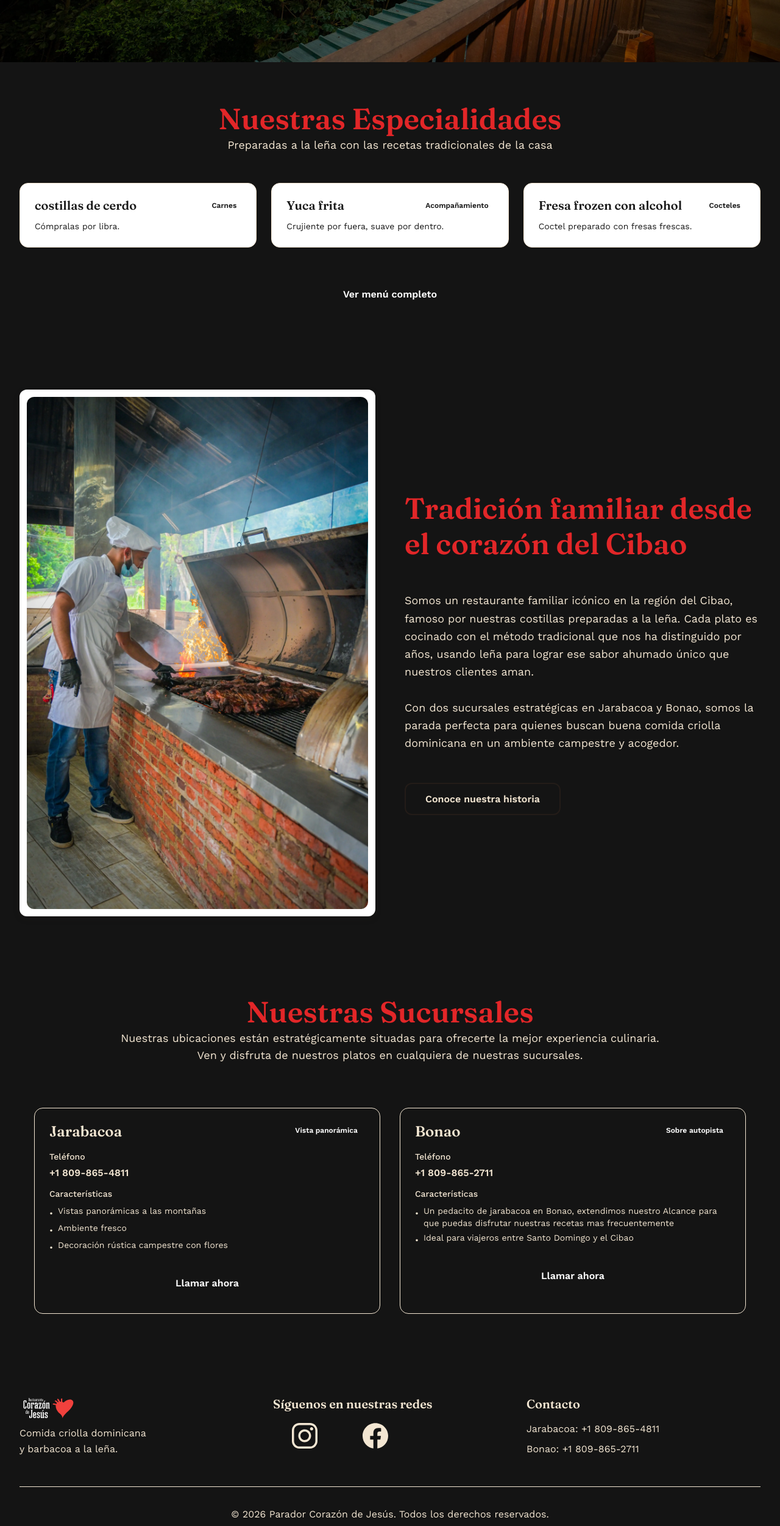
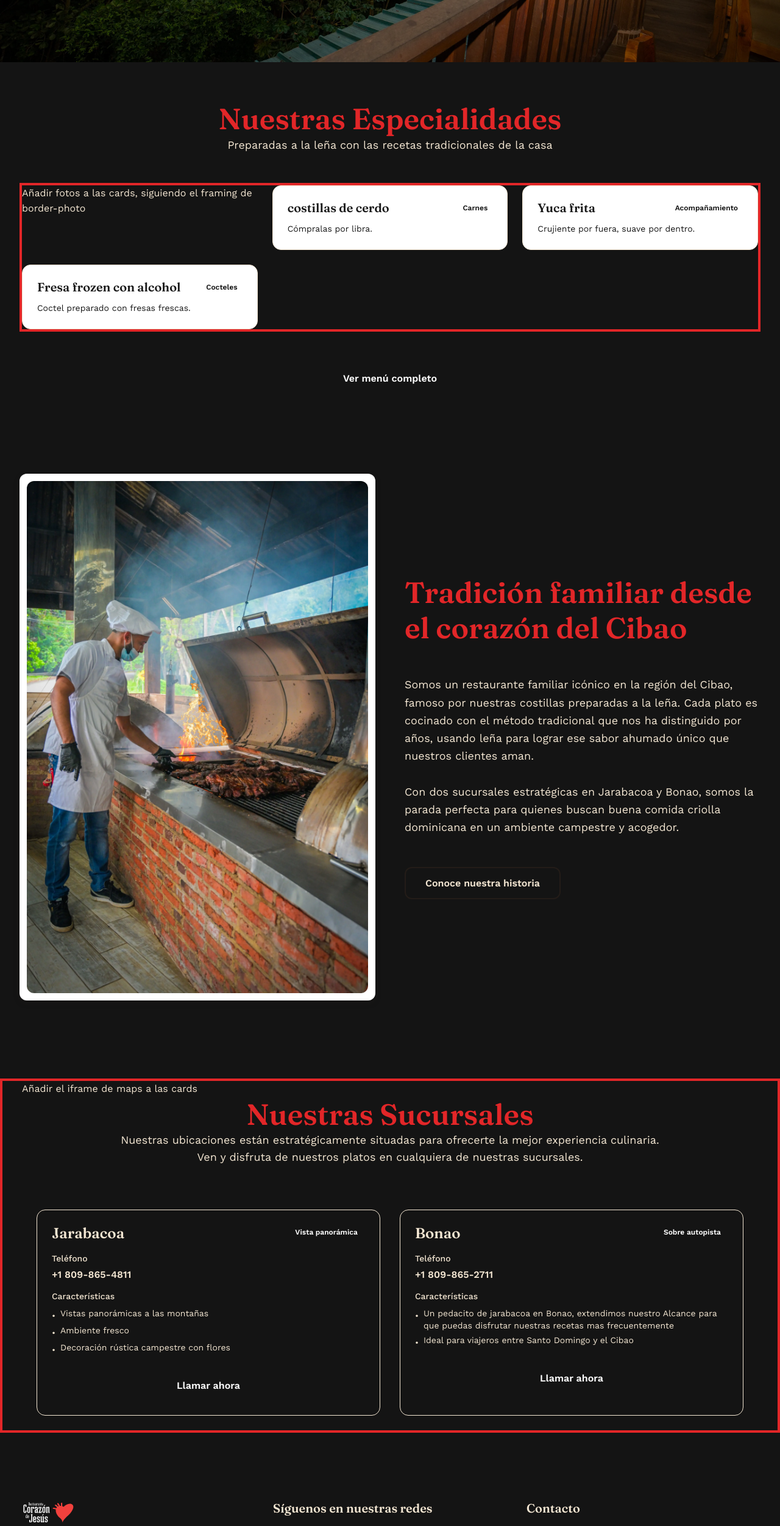
Before and after one commit to ESP3CTRUM/corazondejesus, a Next.js app: page / in a window 1280 px wide. Shown: the part 619-3122 px from the top of the page at 61% size. Built offline with nearby package versions, Linux system fonts and the light colour scheme.

Commit message:
cosas a cambiar

```diff
--- a/src/app/nosotros/page.tsx
+++ b/src/app/nosotros/page.tsx
@@ -71,7 +71,7 @@ Tradición, sabor y familia en el corazón del Cibao
             El alto rústico en carretera
           </h2>
 
-          <p className="text-ink-secondary text-lg leading-relaxed mb-6">
+          <p className="text-ink-secondary text-lg leading-relaxed mb-6 border-2 border-(--accent) p-4 ">
             El Parador Corazón de Jesús nació como un lugar donde las familias pueden detenerse en su camino
             por la carretera y disfrutar de una comida auténtica, preparada con el método tradicional de la leña.
             No somos un restaurante de ciudad ni una cadena corporativa: somos un parador campestre donde el fuego,
@@ -93,7 +93,7 @@ Tradición, sabor y familia en el corazón del Cibao
             la misma esencia:
           </p>
 
-          <div className="bg-surface rounded-lg p-6 mb-6 border border-wood/15">
+          <div className="bg-surface p-6 mb-6 border border-(--accent)">
             <h4 className="font-heading text-2xl font-semibold text-ink mb-3">
               Jarabacoa - Vista panorámica
             </h4>
@@ -104,7 +104,7 @@ Tradición, sabor y familia en el corazón del Cibao
             </p>
           </div>
 
-          <div className="bg-surface rounded-lg p-6 mb-6 border border-wood/15">
+          <div className="bg-surface p-6 mb-6 border border-(--accent)">
             <h4 className="font-heading text-2xl font-semibold text-ink mb-3">
               Bonao - Parada estratégica
             </h4>
--- a/src/app/page.tsx
+++ b/src/app/page.tsx
@@ -16,7 +16,8 @@ return (
 <AboutPreview />
     {/* Sección de Sucursales */}
     <section className="py-16 bg-surface">
-      <div className="max-w-7xl mx-auto px-4 sm:px-6 lg:px-8">
+      <div className="max-w-7xl mx-auto px-4 sm:px-6 lg:px-8 border-4 border-(--accent)">
+        <p>Añadir el iframe de maps a las cards</p>
         <div className="text-center mb-12">
           <h2 className="font-heading text-4xl md:text-5xl font-semibold text-(--text-primary)">
             Nuestras Sucursales
--- a/src/components/sections/MenuPreview.tsx
+++ b/src/components/sections/MenuPreview.tsx
@@ -34,8 +34,9 @@ Preparadas a la leña con las recetas tradicionales de la casa
       whileInView="visible"
       viewport={{ once: true, margin: "-50px" }}
       variants={motionVariants.staggerContainer}
-      className="grid grid-cols-1 md:grid-cols-3 gap-6 mb-12"
+      className="grid grid-cols-1 md:grid-cols-3 gap-6 mb-12 border-4 border-(--accent)"
     >
+    <p>Añadir fotos a las cards, siguiendo el framing de border-photo</p>
       {platosDestacados.map((plato, index) => (
         <motion.div
           key={index}
```
